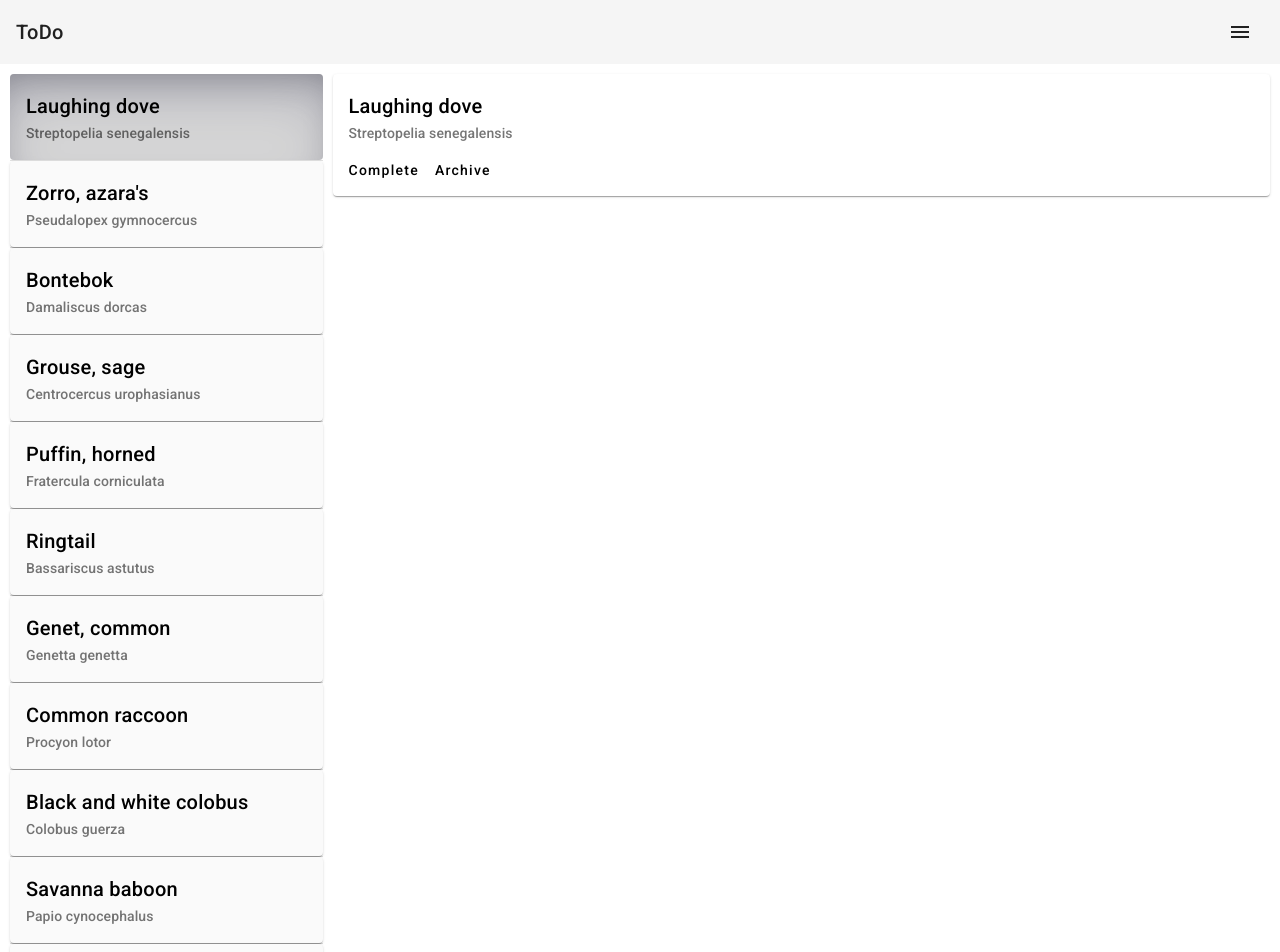
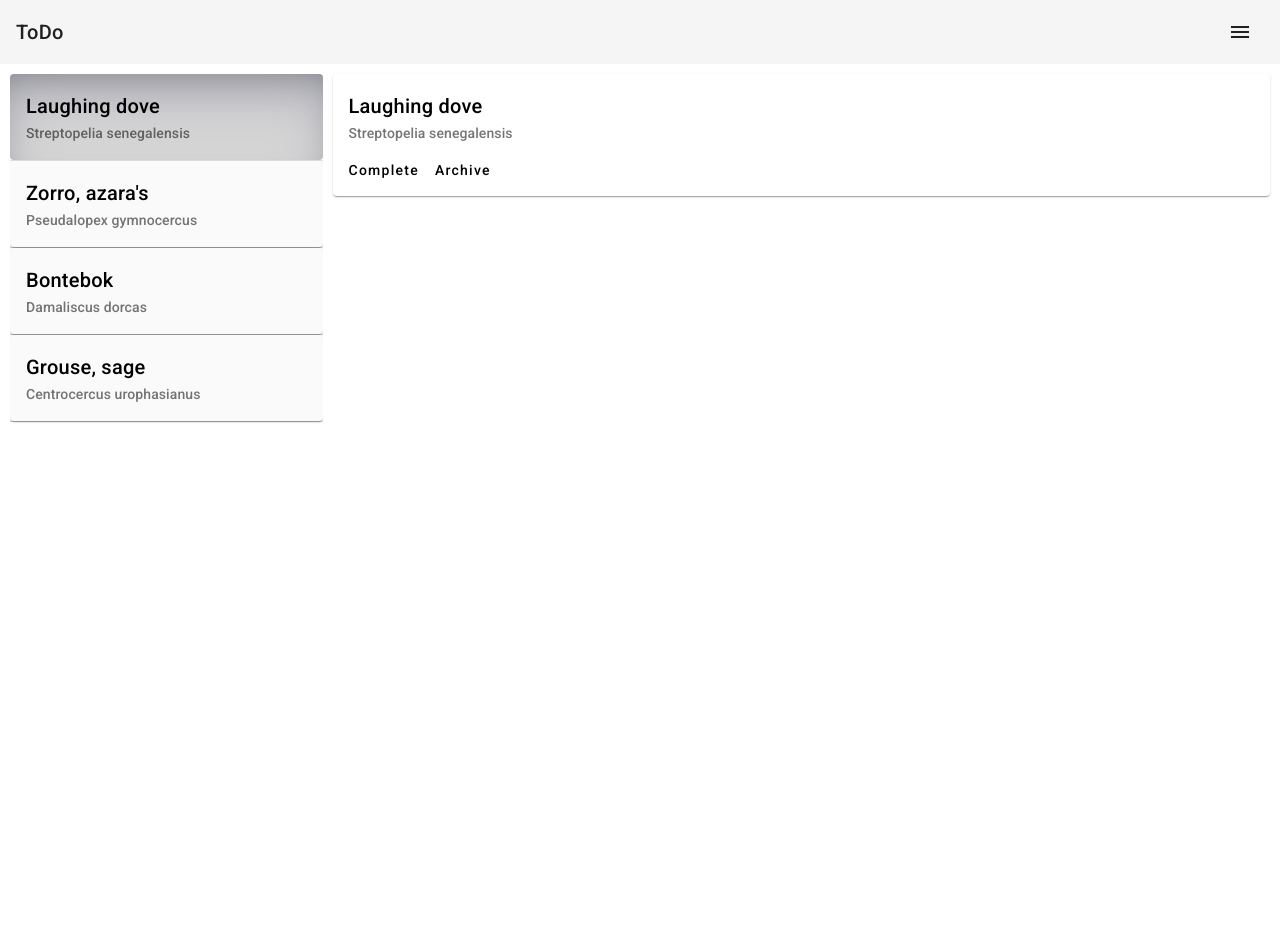
Before and after one commit to friedmannhen/ToDoApp-Angular, an Angular app in the folder TodoApp/: page / in a window 1280 px wide. Shown: the top 952 px of the page. After the commit the page ends 800 px from the top, so only its background shows below. Built offline with nearby package versions, Linux system fonts and the light colour scheme.

Commit message:
added scrolling for todo list

```diff
--- a/TodoApp/angular.json
+++ b/TodoApp/angular.json
@@ -102,5 +102,8 @@
         }
       }
     }
+  },
+  "cli": {
+    "analytics": false
   }
 }
--- a/TodoApp/src/app/app.component.scss
+++ b/TodoApp/src/app/app.component.scss
@@ -1,14 +1,43 @@
 .app {
+
   main {
     padding: 10px;
     height: calc(100vh - 64px - 20px);
     display: flex;
-    gap:10px;
+    gap: 10px;
+
     .list-container {
       width: 25%;
+      min-width: 150px;
+      overflow: scroll;
+      overflow-y: auto;
+      overflow-x: auto;
     }
-    .todo-container{
-      width:75%;
+
+    .todo-container {
+      width: 75%;
     }
   }
 }
+
+
+::-webkit-scrollbar {
+  width: 8px;
+}
+
+::-webkit-scrollbar-thumb {
+  background-color: #888;
+  /* Color of the scrollbar thumb */
+  border-radius: 4px;
+  /* Rounded corners */
+}
+
+::-webkit-scrollbar-thumb:hover {
+  background-color: #555;
+  /* Color of the thumb on hover */
+}
+
+::-webkit-scrollbar-track {
+  background-color: #ddd;
+  /* Color of the scrollbar track */
+}
--- a/TodoApp/src/app/components/todo-list/todo-list.component.scss
+++ b/TodoApp/src/app/components/todo-list/todo-list.component.scss
@@ -1,15 +1,17 @@
-.item-wrap{
-    mat-card{
-        background-color:#fafafa ;
+.item-wrap {
+    mat-card {
+        background-color: #fafafa;
 
 
     }
-    mat-card:hover{
-        background-color:#f0efef ;
+
+    mat-card:hover {
+        background-color: #f0efef;
         cursor: pointer;
     }
-   .selected{
-    background-color:#d7d7d7 ;
-    box-shadow: rgba(50, 50, 93, 0.25) 0px 30px 60px -12px inset, rgba(0, 0, 0, 0.3) 0px 18px 36px -18px inset;
+
+    .selected {
+        background-color: #d7d7d7;
+        box-shadow: rgba(50, 50, 93, 0.25) 0px 30px 60px -12px inset, rgba(0, 0, 0, 0.3) 0px 18px 36px -18px inset;
+    }
 }
-}
--- a/TodoApp/src/app/services/todo.service.ts
+++ b/TodoApp/src/app/services/todo.service.ts
@@ -39,62 +39,62 @@ export class TodoService {
       endDate: '12/09/2022',
       selected: false,
     },
-    {
-      title: 'Puffin, horned',
-      description: 'Fratercula corniculata',
-      isCompleted: true,
-      isArchived: false,
-      endDate: '10/06/2023',
-      selected: false,
-    },
-    {
-      title: 'Ringtail',
-      description: 'Bassariscus astutus',
-      isCompleted: true,
-      isArchived: true,
-      endDate: '15/10/2023',
-      selected: false,
-    },
-    {
-      title: 'Genet, common',
-      description: 'Genetta genetta',
-      isCompleted: true,
-      isArchived: false,
-      endDate: '15/04/2024',
-      selected: false,
-    },
-    {
-      title: 'Common raccoon',
-      description: 'Procyon lotor',
-      isCompleted: true,
-      isArchived: true,
-      endDate: '03/02/2023',
-      selected: false,
-    },
-    {
-      title: 'Black and white colobus',
-      description: 'Colobus guerza',
-      isCompleted: true,
-      isArchived: true,
-      endDate: '20/04/2024',
-      selected: false,
-    },
-    {
-      title: 'Savanna baboon',
-      description: 'Papio cynocephalus',
-      isCompleted: true,
-      isArchived: false,
-      endDate: '06/11/2022',
-      selected: false,
-    },
-    {
-      title: 'Squirrel, grey-footed',
-      description: 'Paraxerus cepapi',
-      isCompleted: false,
-      isArchived: true,
-      endDate: '22/12/2022',
-      selected: false,
-    },
+    // {
+    //   title: 'Puffin, horned',
+    //   description: 'Fratercula corniculata',
+    //   isCompleted: true,
+    //   isArchived: false,
+    //   endDate: '10/06/2023',
+    //   selected: false,
+    // },
+    // {
+    //   title: 'Ringtail',
+    //   description: 'Bassariscus astutus',
+    //   isCompleted: true,
+    //   isArchived: true,
+    //   endDate: '15/10/2023',
+    //   selected: false,
+    // },
+    // {
+    //   title: 'Genet, common',
+    //   description: 'Genetta genetta',
+    //   isCompleted: true,
+    //   isArchived: false,
+    //   endDate: '15/04/2024',
+    //   selected: false,
+    // },
+    // {
+    //   title: 'Common raccoon',
+    //   description: 'Procyon lotor',
+    //   isCompleted: true,
+    //   isArchived: true,
+    //   endDate: '03/02/2023',
+    //   selected: false,
+    // },
+    // {
+    //   title: 'Black and white colobus',
+    //   description: 'Colobus guerza',
+    //   isCompleted: true,
+    //   isArchived: true,
+    //   endDate: '20/04/2024',
+    //   selected: false,
+    // },
+    // {
+    //   title: 'Savanna baboon',
+    //   description: 'Papio cynocephalus',
+    //   isCompleted: true,
+    //   isArchived: false,
+    //   endDate: '06/11/2022',
+    //   selected: false,
+    // },
+    // {
+    //   title: 'Squirrel, grey-footed',
+    //   description: 'Paraxerus cepapi',
+    //   isCompleted: false,
+    //   isArchived: true,
+    //   endDate: '22/12/2022',
+    //   selected: false,
+    // },
   ];
   private _singleTodoSubject: BehaviorSubject<ITodo> = new BehaviorSubject(
     this.mock[0]
@@ -102,16 +102,16 @@ export class TodoService {
   private _todoSubject: BehaviorSubject<Array<ITodo>> = new BehaviorSubject(
     this.mock
   );
-  constructor() {}
+  constructor() { }
   public getTodos(): Observable<Array<ITodo>> {
     return this._todoSubject.asObservable();
   }
 
-  public getSelectedTodo():Observable<ITodo>{
+  public getSelectedTodo(): Observable<ITodo> {
     return this._singleTodoSubject.asObservable();
   }
 
-  public setSelectedTodo(todo: ITodo):void{
+  public setSelectedTodo(todo: ITodo): void {
     this._singleTodoSubject.next(todo);
   }
 }
```
